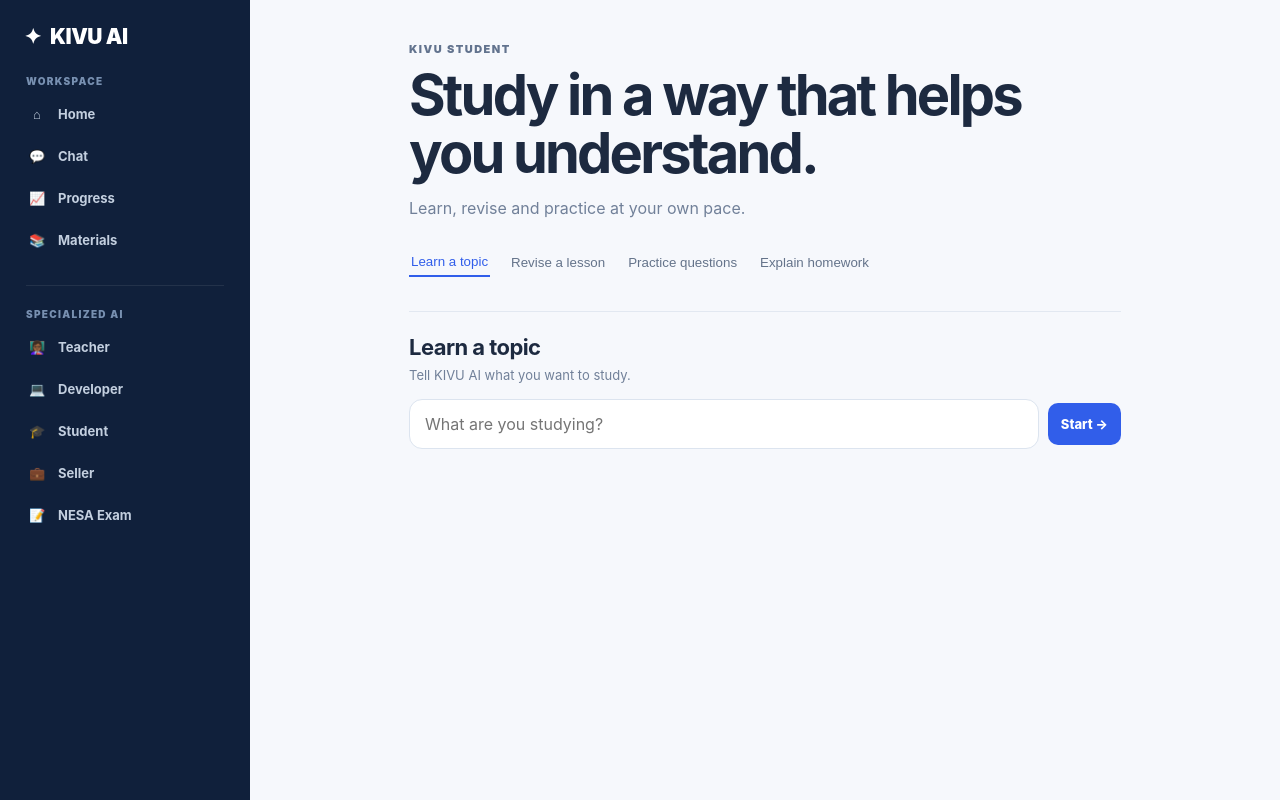
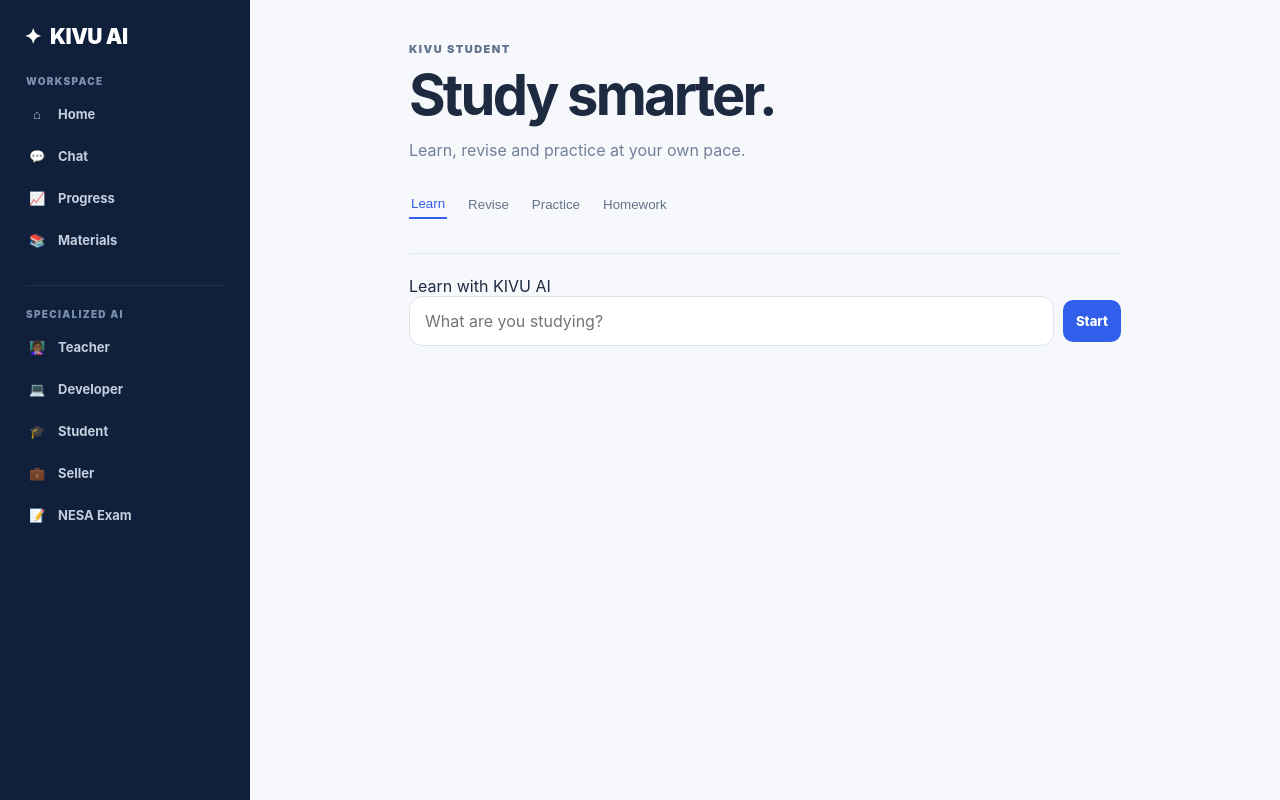
Before and after one commit to senid-221/kivu-ai, a Next.js app: page /app/student in a window 1280 px wide. Built offline with nearby package versions, Linux system fonts and the light colour scheme.

Commit message:
Clean up compact student workspace

```diff
--- a/src/app/app/student/page.tsx
+++ b/src/app/app/student/page.tsx
@@ -4,25 +4,33 @@ import Link from "next/link";
 import { useState } from "react";
 
 const modes = [
-  "Learn a topic",
-  "Revise a lesson",
-  "Practice questions",
-  "Explain homework",
+  "Learn",
+  "Revise",
+  "Practice",
+  "Homework",
 ];
+
+const modePrompts:Record<string,string> = {
+  Learn: "Teach me this topic clearly",
+  Revise: "Help me revise this lesson",
+  Practice: "Give me practice questions about",
+  Homework: "Explain and help me solve this homework",
+};
 
 export default function Student() {
   const [mode, setMode] = useState(modes[0]);
   const [topic, setTopic] = useState("");
 
-  const prompt = topic.trim()
-    ? `${mode}: ${topic.trim()}`
-    : mode;
+  const cleanTopic = topic.trim();
+  const prompt = cleanTopic
+    ? `${modePrompts[mode]}: ${cleanTopic}`
+    : modePrompts[mode];
 
   return (
     <main className="studentPage">
       <section className="studentIntro">
         <span className="studentEyebrow">KIVU STUDENT</span>
-        <h1>Study in a way that helps you understand.</h1>
+        <h1>Study smarter.</h1>
         <p>Learn, revise and practice at your own pace.</p>
       </section>
 
@@ -40,21 +48,19 @@ export default function Student() {
       </nav>
 
       <section className="studentStudy">
-        <h2>{mode}</h2>
-        <p className="studentHelp">Tell KIVU AI what you want to study.</p>
-
+        <label htmlFor="study-topic">{mode} with KIVU AI</label>
         <div className="studentInputRow">
           <input
+            id="study-topic"
             value={topic}
             onChange={(event) => setTopic(event.target.value)}
             placeholder="What are you studying?"
-            aria-label="What are you studying?"
           />
           <Link
             className="studentStart"
             href={"/app/chat?model=student&prompt=" + encodeURIComponent(prompt)}
           >
-            Start →
+            Start
           </Link>
         </div>
       </section>
```
